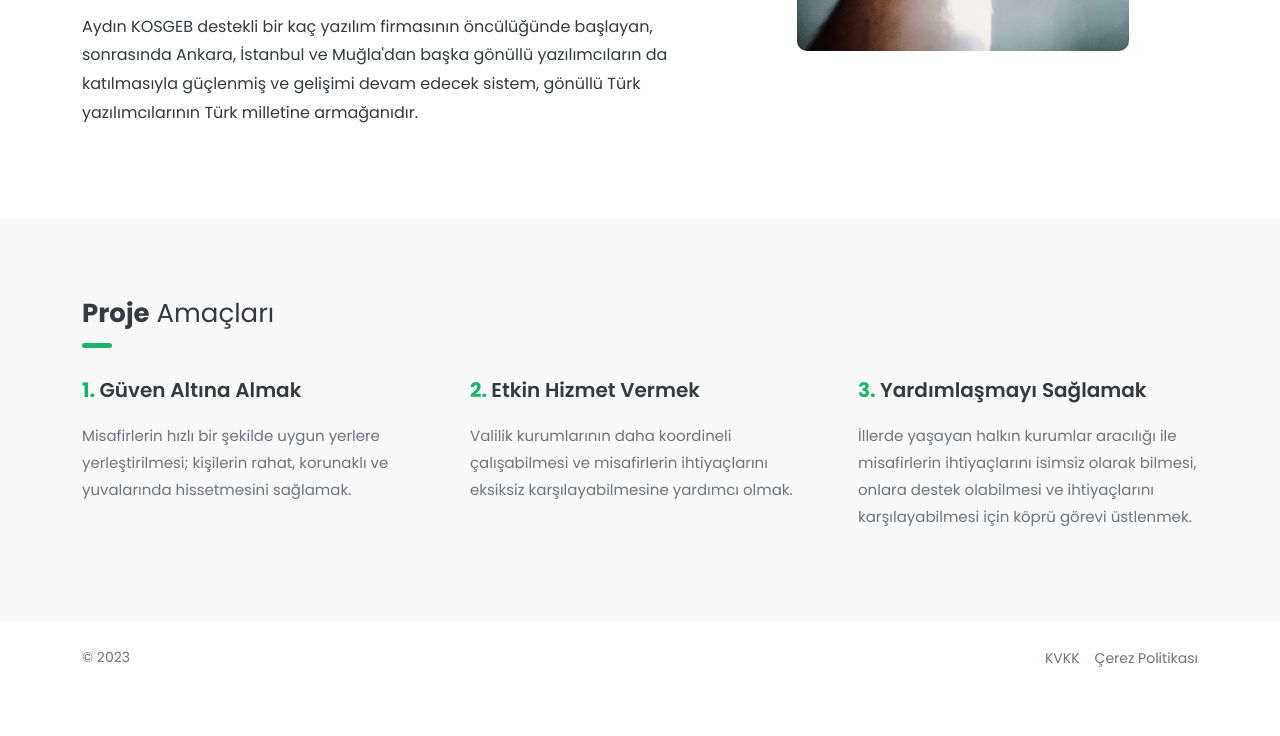
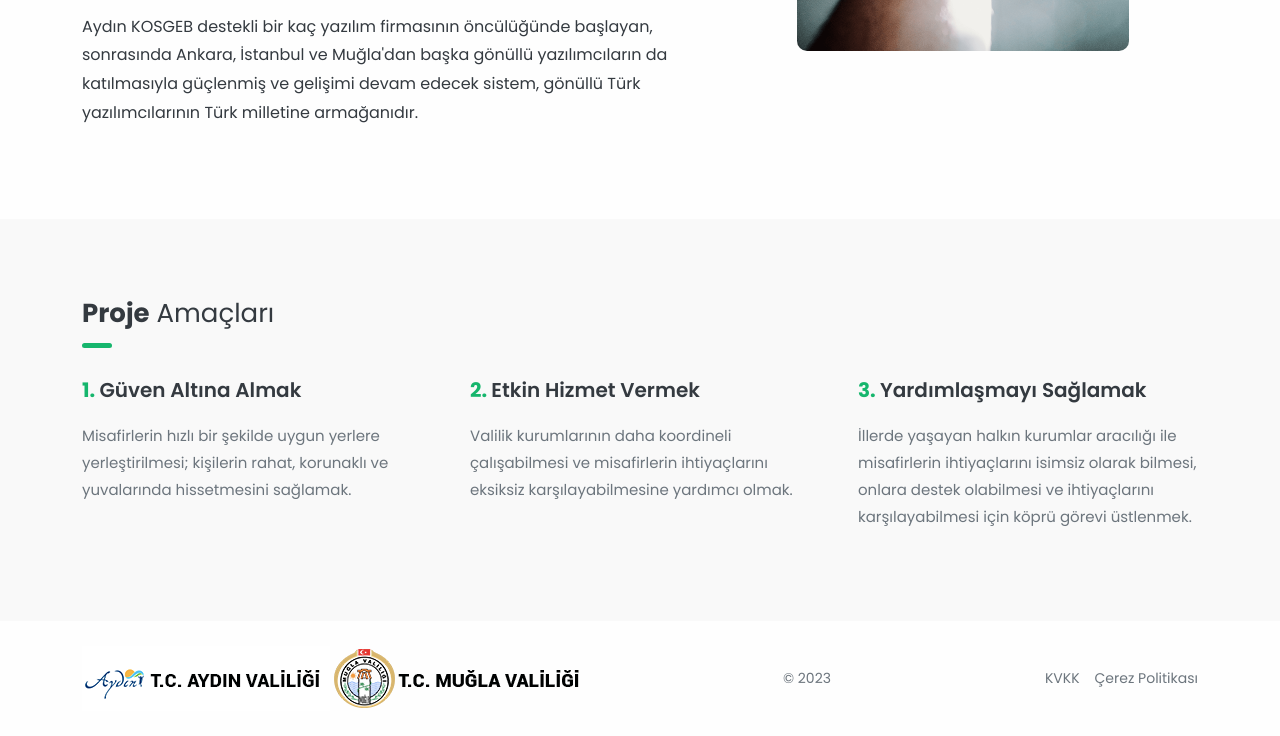
Before and after one commit to kimvar/landing, a plain HTML site: page index.html in a window 1280 px wide. Shown: the part 619-1355 px from the top of the page. Before the commit the page ends 1314 px from the top, so only its background shows below. Drawn offline with Linux system fonts and the light colour scheme.

Commit message:
feat/landing valilik logolari eklendi

```diff
--- a/css/style.css
+++ b/css/style.css
@@ -355,6 +355,9 @@ p {
   justify-content: space-between;
   padding: 25px 0;
 }
+.footer .inner .logos {
+  display: flex;
+}
 .footer .copy {
   color: var(--secondary-text-color);
   font-size: 14px;
--- a/index.html
+++ b/index.html
@@ -123,6 +123,10 @@
     <footer class="footer">
       <div class="container">
         <div class="inner">
+          <div class="logos">
+            <img src="/images/aydin_logo.png" alt="Aydın Valiliği Logo" />
+            <img src="/images/mugla_logo2.png" alt="Muğla Valiliği Logo" />
+          </div>
           <div class="copy">© 2023</div>
           <div class="menu">
             <nav>
```
Also changed, not shown: images/aydin_logo.png (added), images/mugla_logo2.png (added), 2 other files.
